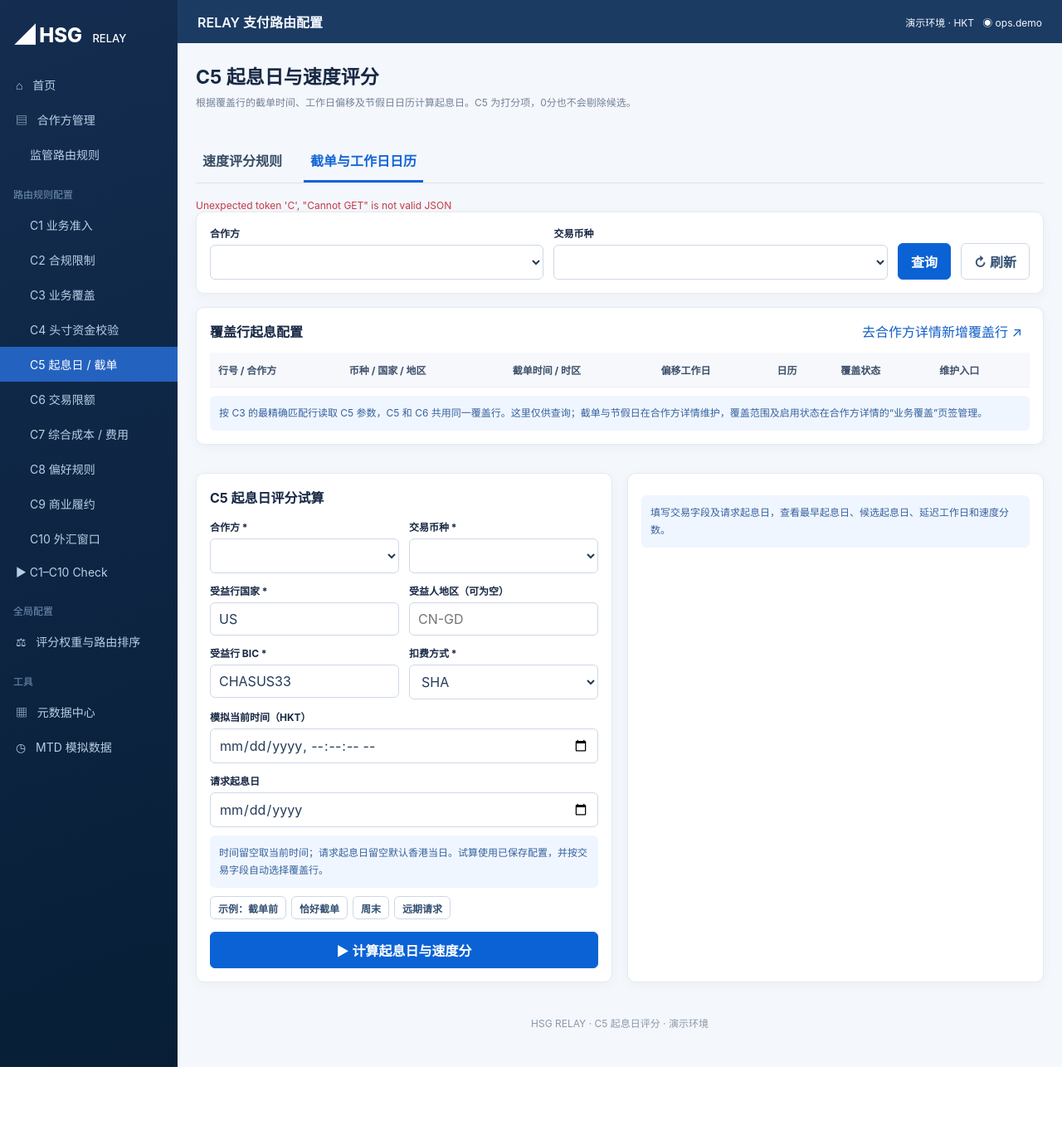
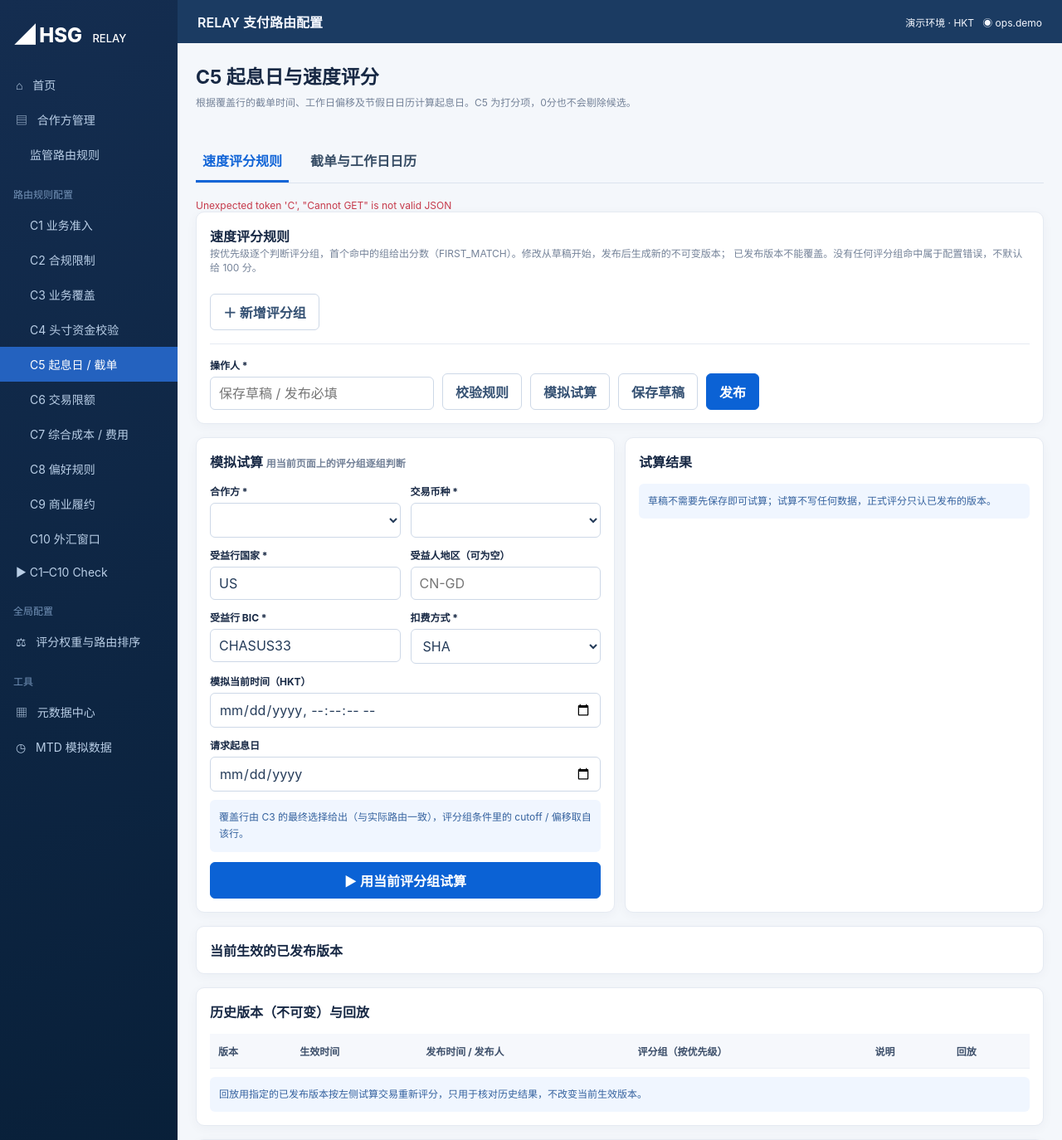
Before and after one commit to jacklau1688523/hsg-relay-demo, a web app: page /c5.html in a window 1280 px wide. Shown: the top 1374 px of the page at 83% size. Before the commit the page ends 1286 px from the top, so only its background shows below. Run offline with its HTML, style and script files only (its server is not run), Linux system fonts and the light colour scheme; data that the repository does not hold is empty.

Commit message:
权重配置

```diff
--- a/src/main/resources/static/c5.html
+++ b/src/main/resources/static/c5.html
@@ -357,11 +357,11 @@
             </div>
             <div class="scorecards" id="scoreCards" aria-live="polite"></div>
             <div class="tabs">
-                <button class="tab" data-tab="score">速度评分规则</button>
-                <button class="tab sel" data-tab="schedule">截单与工作日日历</button>
+                <button class="tab sel" data-tab="score">速度评分规则</button>
+                <button class="tab" data-tab="schedule">截单与工作日日历</button>
                 <span class="muted" id="revision" style="align-self:center"></span></div>
             <div id="pageError" class="err" role="alert"></div>
-            <div id="tabSchedule">
+            <div id="tabSchedule" class="hidden">
             <div class="c5-grid">
                 <section>
                     <div class="panel">
@@ -453,7 +453,7 @@
                 </aside>
             </div>
             </div>
-            <div id="tabScore" class="hidden">
+            <div id="tabScore">
                 <div class="panel">
                     <div class="rulebar">
                         <div><h2 style="margin:0">速度评分规则 <span class="muted" id="scoreMeta"></span></h2>
```
Also changed, not shown: README.md, 1 other file.
